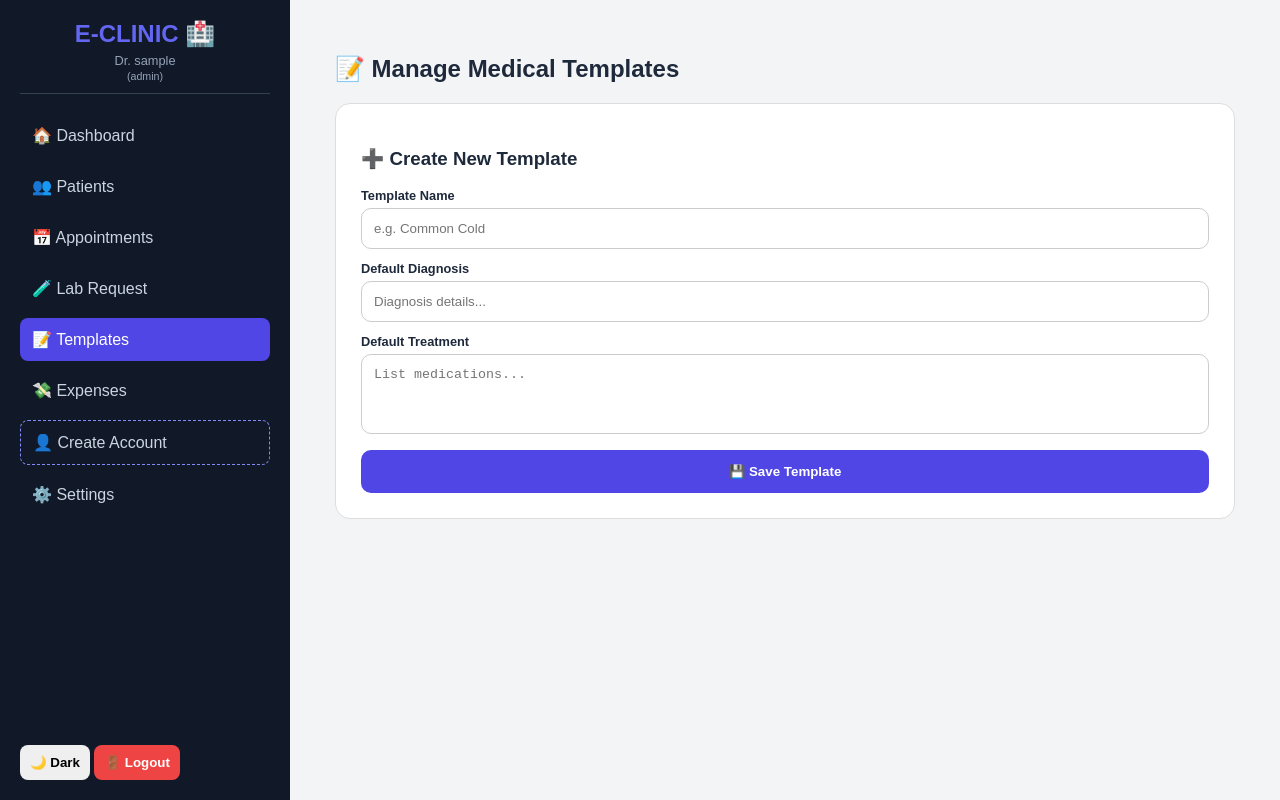
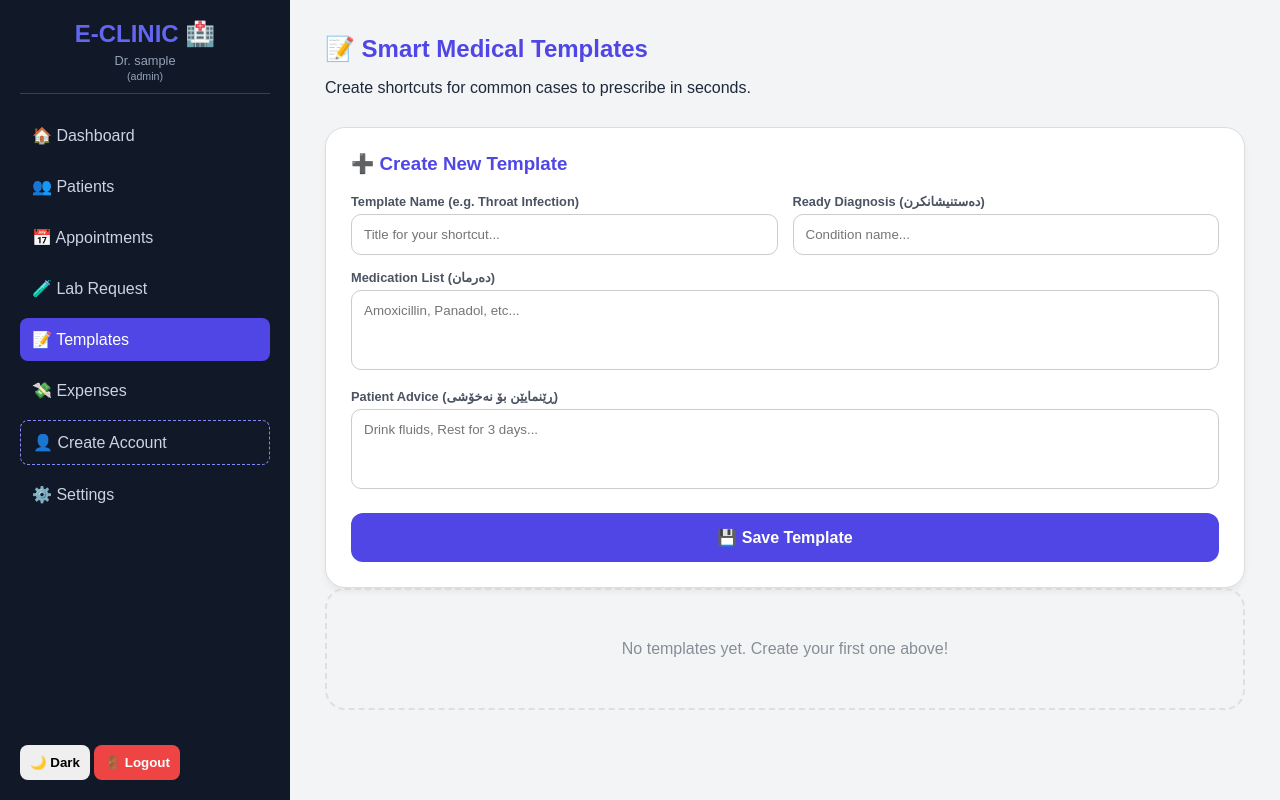
Before and after one commit to Saadzebari12345/my-clinic-app, a SvelteKit app: page /templates in a window 1280 px wide. Built offline with nearby package versions, Linux system fonts and the light colour scheme; sample sign-in values are in the browser's storage.

Commit message:
Add files via upload

```diff
--- a/src/routes/templates/+page.svelte
+++ b/src/routes/templates/+page.svelte
@@ -2,20 +2,29 @@
  import { onMount } from 'svelte';
  import { supabase } from '$lib/supabaseClient';
 
- let templates = $state<any[]>([]);
- let title = $state(''), diag = $state(''), treat = $state('');
+ interface Template {
+  id: number;
+  title: string;
+  diagnosis: string;
+  treatment: string;
+  instructions: string; // پشکا نوو بۆ ڕێنمایان
+ }
+
+ let templates = $state<Template[]>([]);
  let doctorId = $state(0);
+
+ // گۆڕاوێن فۆرمێ
+ let title = $state(''), diag = $state(''), treat = $state(''), instr = $state('');
  let isSaving = $state(false);
+ let editingId = $state<number | null>(null);
 
  async function fetchTemplates() {
   if (!doctorId) return;
-  const { data, error } = await supabase
+  const { data } = await supabase
    .from('medical_templates')
    .select('*')
    .eq('doctor_id', doctorId)
    .order('id', { ascending: false });
-
-  if (error) console.error("Error fetching templates:", error.message);
   if (data) templates = data;
  }
 
@@ -27,82 +36,150 @@
   }
  });
 
- async function addTemplate() {
+ // 💾 سەیڤکرن یان نووژەنکرن
+ async function saveTemplate() {
   if (!title || !diag) return alert("تکایە ناڤێ قاڵبی و دەستنیشانکرنێ بنڤیسە");
+  isSaving = true;
 
-  isSaving = true;
-  const { data, error } = await supabase.from('medical_templates').insert([{
+  const templateData = {
    doctor_id: doctorId,
    title: title,
    diagnosis: diag,
-   treatment: treat
-  }]).select(); // .select() دێ داتایا نوی ئێکسەر زڤڕینیت
+   treatment: treat,
+   instructions: instr
+  };
 
-  if (!error && data) {
-   templates = [data[0], ...templates]; // زێدەکرنا ئێکسەر بۆ سەر شاشێ
-   title = ''; diag = ''; treat = '';
-   alert("✅ قاڵب ب سەرکەفتی هاتە سەیڤکرن");
-  } else if (error) {
-   // ئەگەر خەلەتی هەبیت دێ لێرە ب تە بێژیت (بۆ نموونە کێشا RLS)
-   alert("خەلەتی ل داتابەیسێ: " + error.message);
+  if (editingId) {
+   // Update - دەستکاری
+   const { error } = await supabase.from('medical_templates').update(templateData).eq('id', editingId);
+   if (!error) alert("✅ قاڵب هاتە نووژەنکرن");
+  } else {
+   // Insert - زێدەکرنا نوی
+   const { error } = await supabase.from('medical_templates').insert([templateData]);
+   if (!error) alert("✅ قاڵبێ نوی هاتە سەیڤکرن");
   }
+
+  resetForm();
+  await fetchTemplates();
   isSaving = false;
+ }
+
+ function startEdit(t: Template) {
+  editingId = t.id;
+  title = t.title;
+  diag = t.diagnosis;
+  treat = t.treatment;
+  instr = t.instructions || '';
+  window.scrollTo({ top: 0, behavior: 'smooth' });
+ }
+
+ function resetForm() {
+  editingId = null;
+  title = ''; diag = ''; treat = ''; instr = '';
  }
 
  async function deleteTemplate(id: number) {
   if (confirm('ئەرێ تو پشتراستی؟')) {
-   const { error } = await supabase.from('medical_templates').delete().eq('id', id);
-   if (!error) templates = templates.filter(t => t.id !== id);
+   await supabase.from('medical_templates').delete().eq('id', id);
+   await fetchTemplates();
   }
  }
 </script>
 
-<div class="templates-page">
- <h2>📝 Manage Medical Templates</h2>
-
- <div class="card form-container">
-  <h3>➕ Create New Template</h3>
-  <div class="field">
-   <!-- svelte-ignore a11y_label_has_associated_control -->
-   <label>Template Name</label>
-   <input bind:value={title} placeholder="e.g. Common Cold" />
-  </div>
-  <div class="field">
-   <!-- svelte-ignore a11y_label_has_associated_control -->
-   <label>Default Diagnosis</label>
-   <input bind:value={diag} placeholder="Diagnosis details..." />
-  </div>
-  <div class="field">
-   <label>Default Treatment</label>
-   <textarea bind:value={treat} placeholder="List medications..."></textarea>
-  </div>
-  <button class="save-btn" onclick={addTemplate} disabled={isSaving}>
-   {isSaving ? 'Saving...' : '💾 Save Template'}
-  </button>
+<div class="templates-container">
+ <div class="header">
+  <h2>📝 Smart Medical Templates</h2>
+  <p>Create shortcuts for common cases to prescribe in seconds.</p>
  </div>
 
- <div class="grid">
+ <!-- 🛠️ فۆڕما زێدەکرن و دەستکاریێ -->
+ <div class="card form-box">
+  <h3 style="margin-top: 0; color: #4f46e5;">
+   {editingId ? '✏️ Edit Template' : '➕ Create New Template'}
+  </h3>
+
+  <div class="input-grid">
+   <div class="field">
+    <label for="title">Template Name (e.g. Throat Infection)</label>
+    <input id="title" bind:value={title} placeholder="Title for your shortcut..." />
+   </div>
+
+   <div class="field">
+    <label for="diag">Ready Diagnosis (دەستنیشانکرن)</label>
+    <input id="diag" bind:value={diag} placeholder="Condition name..." />
+   </div>
+
+   <div class="field full">
+    <label for="treat">Medication List (دەرمان)</label>
+    <textarea id="treat" bind:value={treat} placeholder="Amoxicillin, Panadol, etc..."></textarea>
+   </div>
+
+   <div class="field full">
+    <label for="instr">Patient Advice (ڕێنمایێن بۆ نەخۆشی)</label>
+    <textarea id="instr" bind:value={instr} placeholder="Drink fluids, Rest for 3 days..."></textarea>
+   </div>
+  </div>
+
+  <div class="actions">
+   <button class="save-btn" onclick={saveTemplate} disabled={isSaving}>
+    {isSaving ? 'Saving...' : (editingId ? '💾 Update Template' : '💾 Save Template')}
+   </button>
+   {#if editingId}
+    <button class="cancel-btn" onclick={resetForm}>Cancel</button>
+   {/if}
+  </div>
+ </div>
+
+ <!-- 📋 لیستا قاڵبان -->
+ <div class="list-grid">
   {#each templates as t (t.id)}
    <div class="template-card card">
-    <button class="del" onclick={() => deleteTemplate(t.id)}>🗑️</button>
-    <b>{t.title}</b>
-    <p>{t.diagnosis}</p>
+    <div class="card-head">
+     <span class="badge">TEMPLATE</span>
+     <div class="btns">
+      <button class="edit" onclick={() => startEdit(t)}>✏️</button>
+      <button class="del" onclick={() => deleteTemplate(t.id)}>🗑️</button>
+     </div>
+    </div>
+    <h4>{t.title}</h4>
+    <p class="preview"><b>Diag:</b> {t.diagnosis}</p>
+    <p class="preview"><b>Rx:</b> {t.treatment.substring(0, 40)}...</p>
    </div>
+  {:else}
+   <div class="empty">No templates yet. Create your first one above!</div>
   {/each}
  </div>
 </div>
 
 <style>
- /* دیزاینێ پڕۆفیشناڵ */
- .templates-page { max-width: 900px; margin: 0 auto; color: var(--text); padding: 10px; }
- .card { background: var(--card, white); padding: 25px; border-radius: 15px; border: 1px solid var(--border, #ddd); margin-bottom: 25px; }
- .field { margin-bottom: 12px; }
- label { display: block; font-size: 0.8rem; font-weight: bold; margin-bottom: 5px; }
- input, textarea { width: 100%; padding: 12px; border-radius: 10px; border: 1px solid #ccc; background: white; color: black; box-sizing: border-box; }
+ .templates-container { max-width: 1100px; margin: 0 auto; padding: 10px; color: var(--text); }
+ .header { margin-bottom: 30px; }
+ .header h2 { margin: 0; color: #4f46e5; }
+
+ .card { background: var(--card, white); padding: 25px; border-radius: 20px; border: 1px solid var(--border, #ddd); box-shadow: 0 4px 6px rgba(0,0,0,0.05); }
+
+ .input-grid { display: grid; grid-template-columns: 1fr 1fr; gap: 15px; }
+ .full { grid-column: span 2; }
+
+ label { display: block; font-size: 0.8rem; font-weight: bold; margin-bottom: 5px; opacity: 0.8; }
+ input, textarea { width: 100%; padding: 12px; border-radius: 10px; border: 1px solid #ccc; background: white; color: black; box-sizing: border-box; font-family: inherit; }
  textarea { height: 80px; resize: none; }
- .save-btn { width: 100%; padding: 14px; background: #4f46e5; color: white; border: none; border-radius: 10px; cursor: pointer; font-weight: bold; }
 
- .grid { display: grid; grid-template-columns: 1fr 1fr; gap: 15px; }
- .template-card { position: relative; border-left: 5px solid #4f46e5; }
- .del { position: absolute; top: 10px; right: 10px; background: none; border: none; color: red; cursor: pointer; }
+ .actions { display: flex; gap: 10px; margin-top: 20px; }
+ .save-btn { flex: 2; padding: 15px; background: #4f46e5; color: white; border: none; border-radius: 12px; cursor: pointer; font-weight: bold; font-size: 1rem; }
+ .cancel-btn { flex: 1; padding: 15px; background: #94a3b8; color: white; border: none; border-radius: 12px; cursor: pointer; }
+
+ .list-grid { display: grid; grid-template-columns: repeat(auto-fit, minmax(300px, 1fr)); gap: 20px; }
+ .template-card { border-left: 6px solid #4f46e5; transition: 0.3s; }
+ .template-card:hover { transform: translateY(-5px); }
+
+ .card-head { display: flex; justify-content: space-between; align-items: center; margin-bottom: 15px; }
+ .badge { background: #e0e7ff; color: #4338ca; padding: 4px 10px; border-radius: 20px; font-size: 0.7rem; font-weight: bold; }
+
+ .btns button { background: none; border: none; cursor: pointer; font-size: 1.1rem; padding: 5px; border-radius: 5px; }
+ .btns .edit:hover { background: #e0f2fe; }
+ .btns .del:hover { background: #fee2e2; }
+
+ .preview { font-size: 0.85rem; margin: 5px 0; opacity: 0.7; }
+ .empty { grid-column: 1/-1; text-align: center; padding: 50px; border: 2px dashed #ccc; border-radius: 20px; opacity: 0.5; }
 </style>
```
Also changed, not shown: src/routes/patients/[id]/+page.svelte (+163 -15 lines).
